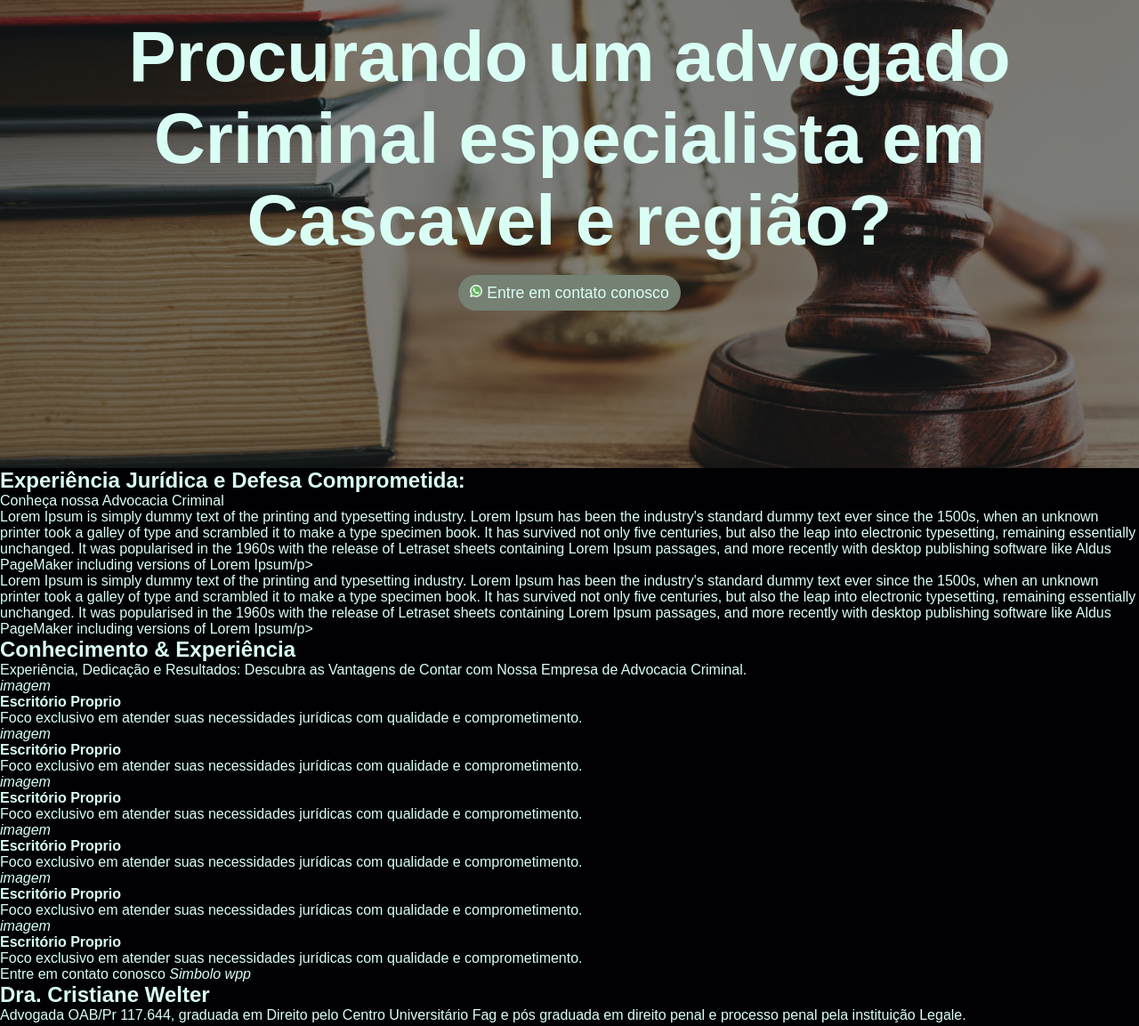
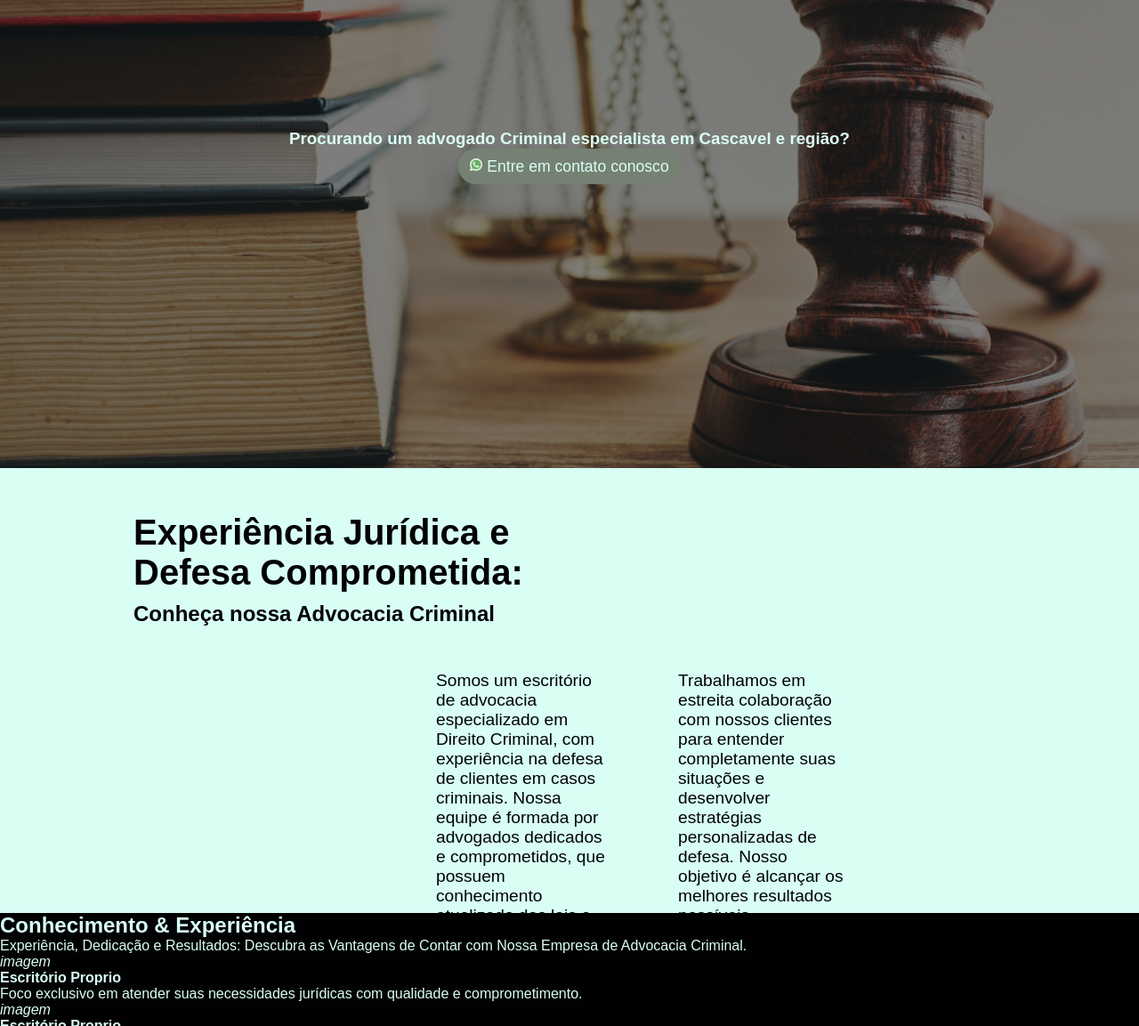
Before and after one commit to rafaelsantoslv/PAGE-LPAdvocacia, a plain HTML site: page index.html in a window 1280 px wide. Shown: the part 274-1427 px from the top of the page at 89% size. Drawn offline with Linux system fonts and the light colour scheme; a web font is replaced by a local one.

Commit message:
Segunda section alinhada

```diff
--- a/index.html
+++ b/index.html
@@ -41,20 +41,15 @@
             </section>
 
         </section>
-        <section>
-            <div>
-                <div class="secundary-section-title">
-                    <h1>Experiência Jurídica e Defesa Comprometida:</h1>
-                    <span>Conheça nossa Advocacia Criminal</span>
-                </div>
-                <div>
-                    <div>
-                        <p>Lorem Ipsum is simply dummy text of the printing and typesetting industry. Lorem Ipsum has been the industry's standard dummy text ever since the 1500s, when an unknown printer took a galley of type and scrambled it to make a type specimen book. It has survived not only five centuries, but also the leap into electronic typesetting, remaining essentially unchanged. It was popularised in the 1960s with the release of Letraset sheets containing Lorem Ipsum passages, and more recently with desktop publishing software like Aldus PageMaker including versions of Lorem Ipsum/p>
-                    </div>
-                    <div>
-                        <p>Lorem Ipsum is simply dummy text of the printing and typesetting industry. Lorem Ipsum has been the industry's standard dummy text ever since the 1500s, when an unknown printer took a galley of type and scrambled it to make a type specimen book. It has survived not only five centuries, but also the leap into electronic typesetting, remaining essentially unchanged. It was popularised in the 1960s with the release of Letraset sheets containing Lorem Ipsum passages, and more recently with desktop publishing software like Aldus PageMaker including versions of Lorem Ipsum/p>
-                    </div>
-                </div>
+
+        <section class="secundary">
+            <div class="title-secundary">
+                <h2>Experiência Jurídica e <br>Defesa Comprometida:</h1>
+                <h1>Conheça nossa Advocacia Criminal</h1>
+            </div>
+            <div class="textgroup-secundary">
+                <div class="text-secundary"><p>Somos um escritório de advocacia especializado em Direito Criminal, com experiência na defesa de clientes em casos criminais. Nossa equipe é formada por advogados dedicados e comprometidos, que possuem conhecimento atualizado das leis e procedimentos criminais. Estamos empenhados em garantir os direitos e interesses dos nossos clientes, fornecendo uma defesa vigorosa e estratégica em todas as etapas do processo criminal.</p></div>
+                <div class="text-secundary"><p>Trabalhamos em estreita colaboração com nossos clientes para entender completamente suas situações e desenvolver estratégias personalizadas de defesa. Nosso objetivo é alcançar os melhores resultados possíveis.</p></div>
             </div>
         </section>
         <section>
--- a/style.css
+++ b/style.css
@@ -1,5 +1,6 @@
 /* FONT ROBOTO */
 @import url('https://fonts.googleapis.com/css2?family=ABeeZee&display=swap');
+@import url('https://fonts.googleapis.com/css2?family=Playfair+Display&display=swap');
 
 /* PALETA DE CORES */
 :root{
@@ -23,6 +24,7 @@ body{
     background-color: var(--cor-primaria);
 }
 
+/* HEADER */
 header{
     background-color: var(--cor-primaria);
     display: flex;
@@ -38,14 +40,14 @@ header{
 }
 
 .logo h1{
-    font-size: 1.5rem;
+    font-size: 2.5rem;
     font-weight: bold;
     color: var(--cor-terciaria);
 }
 
 .logo span{
     font-family: 'Courier New', Courier, monospace;
-    font-size: 1rem;
+    font-size: 1.5rem;
     color: var(--cor-textos);
 }
 
@@ -94,8 +96,9 @@ nav ul li a:hover {
     margin-right: 5px;
 }
 
+/* PRIMEIRA SEÇÃO */
 .primary {
-    position: relative; /* Adiciona position relative para que o pseudo-elemento seja relativo a este elemento */
+    position: relative;
     height: calc(100vh - 100px);
     width: 100%;
     display: flex;
@@ -104,7 +107,7 @@ nav ul li a:hover {
 }
 
 .primary::before {
-    content: ""; /* Adiciona um conteúdo vazio para criar o pseudo-elemento */
+    content: "";
     position: absolute;
     top: 0;
     left: 0;
@@ -119,19 +122,56 @@ nav ul li a:hover {
 }
 
 .title-primary {
-    position: relative; /* Adiciona position relative para que o z-index funcione corretamente */
+    position: relative;
     align-items: center;
     justify-content: center;
     text-align: center;
-    z-index: 1; /* Coloca os elementos filhos à frente do pseudo-elemento */
+    z-index: 1;
 }
 
-.title-primary h1 {
+.title-primary h2 {
     padding: 15px;
     color: var(--cor-textos);
     font-size: 5rem;
+    font-family: 'Playfair Display', serif;
 }
 
 .button-primary {
     margin: auto;
 }
+
+
+
+/* SEGUNDA SEÇÃO */
+.secundary {
+    /* display: flex; */
+    background-color: #D9FFF5;
+    height: 500px;
+    padding: 50px 150px 0 150px;
+}
+
+.secundary * {
+    color: #010103;
+}
+
+.title-secundary h2 {
+    padding-bottom: 10px;
+    font-size: 2.5rem;
+}
+
+.textgroup-secundary {
+    display: flex;
+    width: 100%;
+    padding-left: 300px;
+    padding-top: 10px;
+}
+
+.text-secundary {
+    width: 40%;
+    padding: 40px;
+}
+
+.text-secundary p {
+    font-size: 1.2rem;
+    text-decoration: none;
+}
```
